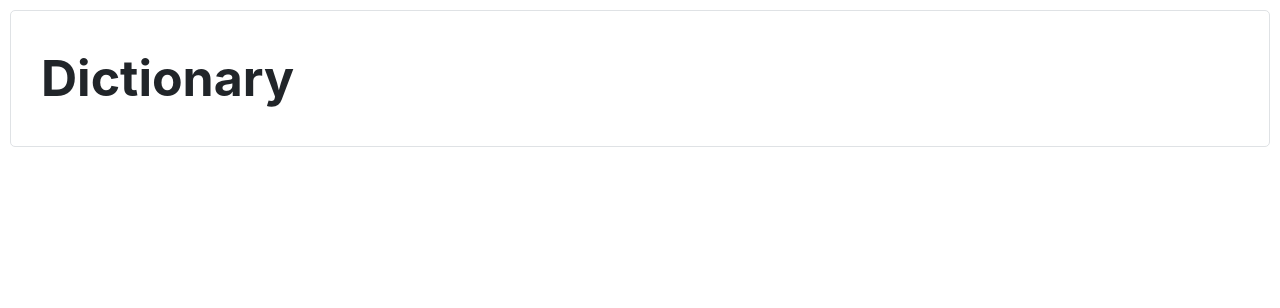
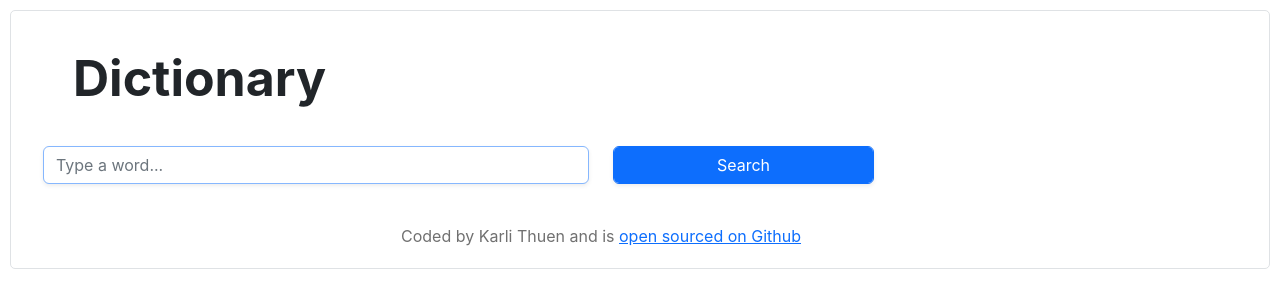
Before and after one commit to karlitm5150/dictionary-app, a React (Create React App) app: page / in a window 1280 px wide. Shown: the top 308 px of the page. Built offline with nearby package versions, Linux system fonts and the light colour scheme.

Commit message:
serach form

```diff
--- a/src/App.css
+++ b/src/App.css
@@ -9,3 +9,13 @@
   font-size: 50px;
   font-weight: bold;
 }
+
+.container {
+  margin: 20px;
+}
+
+.App-footer  {
+  margin-top: 40px;
+  text-align: center;
+  color: #707070;
+}
--- a/src/App.js
+++ b/src/App.js
@@ -1,12 +1,22 @@
 import React from "react";
+import Dictionary from "./Dictionary";
 import './App.css';
 
 export default function App() {
   return (
     <div className="App">
-      <header className="App-header">
+      <div className="container">
+        <header className="App-header">
         Dictionary
       </header>
+      <main>
+        <Dictionary />
+      </main>
+      <footer className="App-footer">
+        Coded by Karli Thuen and is {" "}
+        <a href="https://github.com/karlitm5150/dictionary-app">open sourced on Github</a>
+      </footer>
+      </div>
     </div>
   );
 }
--- /dev/null
+++ b/src/Dictionary.js
@@ -0,0 +1,41 @@
+import React, { useState } from "react";
+import "./Dictionary.css";
+
+export default function Dictionary() {
+let [keyword, setKeyword] = useState("");
+
+    function search(event) {
+        event.preventDefault();
+        alert(`Searching  for ${keyword} definition`);
+    }
+
+    function handleKeywordChange(event) {
+        setKeyword(event.target.value);
+    }
+
+    return (
+        <div className="Dictionary">
+            <form onSubmit={search} className="search-form">
+                <div className="row">
+                    <div className="col-6">
+                    <input
+                        type="search"
+                        onChange={handleKeywordChange}
+                        placeholder="Type a word..."
+                        autoFocus="on"
+                        autoComplete="off"
+                        className="form-control shadow-sm"
+                    />
+                    </div>
+                    <div className="col-3">
+                    <input
+                        type="submit"
+                        value="Search"
+                        className="form-control btn btn-primary shadow-sm"
+                    />
+                    </div>
+                </div>
+            </form>
+        </div>
+    );
+}
```
Also changed, not shown: src/Dictionary.css (added).
